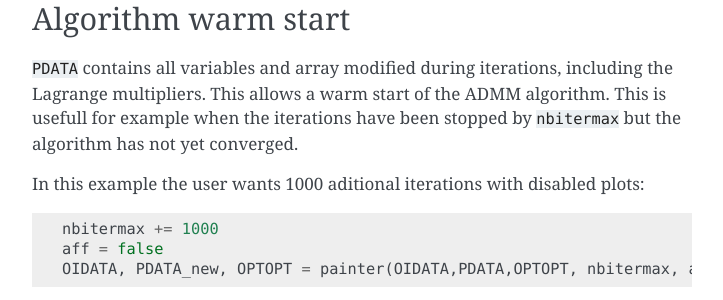
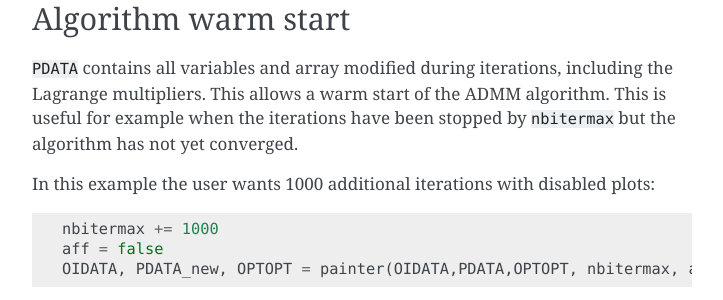
Before and after one commit to andferrari/PAINTER.jl, a Sphinx documentation site: the page built from doc/source/examples.rst, in a window 1280 px wide and 900 px high, scrolled down 1043 px. Shown: the part 204-504 px from the top of the window, without its empty margins (388-1111 px from the left). Built offline with Sphinx 7.4.7, drawn with Linux system fonts in a browser that asks for light colours; formulas are drawn with MathJax 3.

Commit message:
corrected doc

```diff
--- a/doc/source/credits.rst
+++ b/doc/source/credits.rst
@@ -4,7 +4,7 @@ Credits
 ``PAINTER.jl`` is a julia implementation of *PAINTER: Polychromatic
 opticAl INTErferometric Reconstruction* algorithm described in [1]_ and [2]_.
 
-``PAINTER.jl`` was developped at:
+``PAINTER.jl`` was developed at:
 
   | Laboratoire `J.-L. Lagrange <http://lagrange.oca.eu>`_
   | `Université de Nice Sophia-Antipolis <http://unice.fr>`_, `CNRS <http://cnrs.fr>`_,
@@ -35,3 +35,4 @@ an accelerated version of PAINTER described in [2]_.
 
 .. [1] Schutz, A., Ferrari, A., Mary, D. Soulez, F., Thiébaut, E., Vannier, M. "PAINTER: a spatio-spectral image reconstruction algorithm for optical interferometry". JOSA A. Vol. 31, Iss. 11, pp. 2356–2361, (2014). `arXiv <http://arxiv.org/abs/1407.1885>`_
 .. [2] Schutz, A., Ferrari, A., Mary, D., Thiébaut, E., Soulez, F. "Large scale 3D image reconstruction in optical interferometry". EUSIPCO 2015, Nice. `arXiv <http://arxiv.org/abs/1503.01565>`_
+.. [3] Schutz, A., Ferrari, A., Thiébaut, E., Soulez, F., Vannier, M., Mary D. "Interbands phase models for polychromatic image reconstruction in optical interferometry". SPIE, 2016, Edinburgh._
--- a/doc/source/examples.rst
+++ b/doc/source/examples.rst
@@ -64,10 +64,10 @@ Algorithm warm start
 --------------------
 
 ``PDATA`` contains all variables and array modified during iterations, including the Lagrange
-multipliers. This allows a warm start of the ADMM algorithm. This is usefull for example when
+multipliers. This allows a warm start of the ADMM algorithm. This is useful for example when
 the iterations have been stopped by ``nbitermax`` but the algorithm has not yet converged.
 
-In this example the user wants 1000 aditional iterations with disabled plots:
+In this example the user wants 1000 additional iterations with disabled plots:
 
 .. code:: julia
 
--- a/doc/source/functions.rst
+++ b/doc/source/functions.rst
@@ -58,7 +58,7 @@ Auxiliary functions
 
 .. function:: painterfitsexport(filename::ASCIIString,PDATA::PAINTER_Data, OIDATA::PAINTER_Input)
 
-  Saves the relevant information from  ``PDATA`` (ouput data cube and associated criteria, reconstructed complex visibilities,...) and from  ``OIDATA`` (wavelengths, input reconstruction parameters,...) into a FITS file "filename", which possibly includes a full path. The resulting FITS file has three HDUs : "Primary" is the reconstructed image cube, "INFO" contains the reconstruction parameters and criteria, and "VIS" contains the complex visibilities of the reconstruction, with the associated wavelengths and (U,V) points.
+  Saves the relevant information from  ``PDATA`` (output data cube and associated criteria, reconstructed complex visibilities,...) and from  ``OIDATA`` (wavelengths, input reconstruction parameters,...) into a FITS file "filename", which possibly includes a full path. The resulting FITS file has three HDUs : "Primary" is the reconstructed image cube, "INFO" contains the reconstruction parameters and criteria, and "VIS" contains the complex visibilities of the reconstruction, with the associated wavelengths and (U,V) points.
 
   .. code:: julia
 
--- a/doc/source/installation.rst
+++ b/doc/source/installation.rst
@@ -13,7 +13,7 @@ Installation
 * `HDF5.jl <https://github.com/timholy/HDF5.jl>`_: for writing JLD ("Julia data") variables.
 
 They will be *automaticaly* installed during ``PAINTER.jl`` installation.
-Note that they require developpement tools included for example for
+Note that they require development tools included for example for
 OSX in ``Command Line Tools`` and for ubuntu in the ``build-essential`` package.
 
 To install ``PAINTER.jl``, type from a Julia session the following commands:
--- a/doc/source/variables.rst
+++ b/doc/source/variables.rst
@@ -135,8 +135,8 @@ Variables in ``PDATA`` structure
 
 Useful outputs in the structure ``PDATA`` are:
 
-* ``PDATA.x``: the reconstruced 3D images !
-* ``PDATA.w``: positivity and support contraint. These constraints can be applied to ``PDATA.x`` with ``PDATA.x.*(PDATA.w.>0)``.
+* ``PDATA.x``: the reconstructed 3D images !
+* ``PDATA.w``: positivity and support constraint. These constraints can be applied to ``PDATA.x`` with ``PDATA.x.*(PDATA.w.>0)``.
 * ``PDATA.Fx``: non uniform Fourier transform of the reconstructed 3D images.
 * ``PDATA.H``: dictionary of phases to phases differences sparse matrix.
 * ``PDATA.crit1``: the primal residual of the ADMM algorithm.
```
